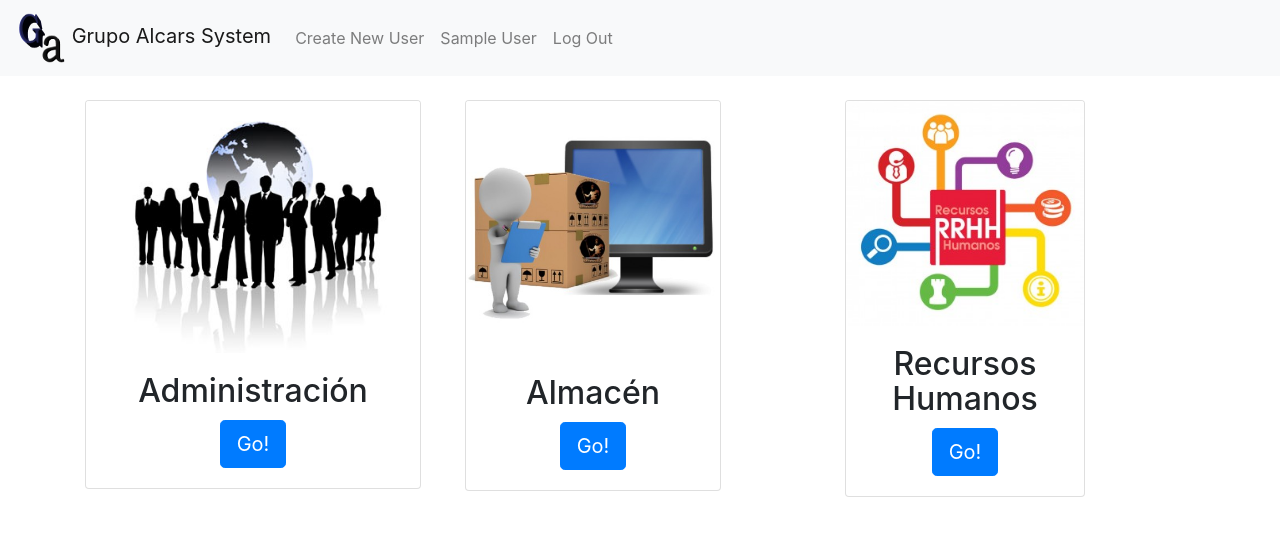
After one commit to vLDemonizer/GA-1, a Django app: page / in a window 1280 px wide. The commit adds this page. Shown: the top 536 px of the page. Run offline with Django 3.2, Linux system fonts and the light colour scheme; the visitor is signed in with stand-in values (Sample User, id 1); parts of the project's set-up code (start-up, migrations or seed data) failed here and were passed over; some libraries are stand-ins or nearby versions.

Commit message:
Re-Routing inventario's login to base app GA

```diff
--- a/GA/GA/settings.py
+++ b/GA/GA/settings.py
@@ -32,8 +32,8 @@ ALLOWED_HOSTS = []
 # Application definition
 
 AUTH_USER_MODEL = 'inventario.User'
-LOGIN_URL = reverse_lazy('inventario:login')
-LOGIN_REDIRECT_URL = reverse_lazy('inventario:home')
+LOGIN_URL = reverse_lazy('login')
+LOGIN_REDIRECT_URL = reverse_lazy('home')
 
 INSTALLED_APPS = [
     'django.contrib.admin',
--- a/GA/GA/urls.py
+++ b/GA/GA/urls.py
@@ -16,8 +16,14 @@ Including another URLconf
 from django.conf.urls import url, include
 from django.contrib import admin
 
+from .views import Login, log_out, HomePage
+
+
 urlpatterns = [
     url(r'^admin/', admin.site.urls),
+    url(r'^log-in$', Login.as_view(), name='login'),
+    url(r'^log-out/$', log_out, name='log-out'),
+    url(r'^$', HomePage.as_view(), name='home'),
     url(r'^inventario/', include('inventario.urls')),
     url(r'^reporte/', include('reporte.urls')),
     url(r'^rrhh/', include('rrhh.urls')),
--- /dev/null
+++ b/GA/GA/views.py
@@ -0,0 +1,56 @@
+import json
+import os
+
+from django.http import JsonResponse
+from django.core import serializers
+from django.shortcuts import render, HttpResponse, redirect
+from django.contrib.auth import login, authenticate, logout
+from django.contrib.auth.decorators import login_required
+from django.contrib.auth.mixins import LoginRequiredMixin
+from django.contrib.auth.views import LoginView
+from django.views.generic import TemplateView, FormView, ListView
+
+from django.urls import reverse_lazy
+
+
+from GA import settings
+
+
+from inventario.forms import  LoginForm
+
+from inventario.models import User
+from inventario.code_generator import generate_full_code, create_codes_file
+
+class Login(FormView):
+    form_class = LoginForm
+    template_name = 'inventario/user/login.html'
+    success_url = reverse_lazy('home')
+    redirect_field_name = 'redirect_to'
+    redirect_authenticated_user = True
+
+    def get(self, request, *args, **kwargs):
+        if request.user.is_authenticated:
+            return redirect(reverse_lazy('inventario:home'))
+
+        return super(Login, self).get(request, *args, **kwargs)
+
+    def form_valid(self, form):
+        username = form.cleaned_data['username']
+        password = form.cleaned_data['password']
+        user = authenticate(username=username, password=password)
+        if user is not None:
+            login(self.request, user)
+            return super(Login, self).form_valid(form)
+        else:
+            form.add_error('username', 'No user found')
+            return super(Login, self).form_invalid(form)
+
+class HomePage(LoginRequiredMixin, TemplateView):
+    template_name = 'home.html'
+    login_url = reverse_lazy('login')
+
+
+@login_required
+def log_out(request):
+    logout(request)
+    return redirect(reverse_lazy('login'))
--- a/GA/inventario/urls.py
+++ b/GA/inventario/urls.py
@@ -2,15 +2,13 @@ from django.conf.urls import url
 from .views import (
     UserCreate, MoveInCreate, MoveOutView, ProductClassCreate,
     ProductClassList, LandingPage, UserCreate, PrintCodes,
-    PriceUpdateView, Login, log_out, make_single_move_out,
+    PriceUpdateView, make_single_move_out,
     get_product_global_stock, get_product_class_details,
     get_products, get_product_stock, generate_file
 )
 
 app_name = 'inventario'
 urlpatterns = [
-    url(r'^$', Login.as_view(), name='login'),
-    url(r'^log-out/$', log_out, name='log-out'),
     url(r'^create-user/$', UserCreate.as_view(), name='user-create'),
     url(r'^home/$', LandingPage.as_view(), name='home'),
     url(r'^product-create/$', ProductClassCreate.as_view(), name='create-product'),
--- /dev/null
+++ b/GA/templates/base.html
@@ -0,0 +1,3 @@
+{% extends 'inventario/layout.html' %}
+
+{% block inventario_stuff %}{% endblock %}
--- /dev/null
+++ b/GA/templates/home.html
@@ -0,0 +1,41 @@
+{% extends 'base.html' %}
+{% load staticfiles %}
+
+{% block content %}
+<br />
+<!-- Cards Items -->
+<div class="row text-center">
+
+  <div class="col">
+    <div class="card" style="width: 21rem;">
+      <img class="card-img-top" src="{% static 'img/admin.jpg' %}" alt="Card image cap">
+      <div class="card-body">
+        <h2 class="card-title">Administraci&oacute;n</h2>
+        <a class="btn btn-primary btn-lg" href="#">Go!</a>
+      </div>
+    </div>
+  </div>
+
+  <div class="col">
+    <div class="card" style="width: 16rem;">
+      <img class="card-img-top" src="{% static 'img/almacen.jpg' %}" alt="Card image cap">
+      <div class="card-body">
+        <h2 class="card-title">Almac&eacute;n</h2>
+        <a class="btn btn-primary btn-lg" href="{% url 'inventario:home' %}">Go!</a>
+      </div>
+    </div>
+  </div>
+
+  <div class="col">
+    <div class="card" style="width: 15rem;">
+      <img class="card-img-top" src="{% static 'img/rh.jpg' %}" alt="Card image cap">
+      <div class="card-body">
+        <h2 class="card-title">Recursos Humanos</h2>
+        <a class="btn btn-primary btn-lg" href="{% url 'rrhh:index' %}">Go!</a>
+      </div>
+    </div>
+  </div>
+
+</div>
+    <!-- Cards Items -->
+{% endblock %}
--- a/GA/templates/inventario/layout.html
+++ b/GA/templates/inventario/layout.html
@@ -8,11 +8,12 @@
     <link rel="stylesheet" href="{% static 'css/styles.css' %}">
     {% block extra_styles %}{% endblock %}
   </head>
+  <title>Grupo Alcars De Venezuela</title>
   <body>
     {% block raw_content %}
     {% if request.user.is_superuser %}
     <nav class="navbar navbar-expand-lg navbar-light bg-light">
-      <a class="navbar-brand active" href="{% url 'inventario:home' %}">
+      <a class="navbar-brand active" href="{% url 'home' %}">
         <img  src="{% static 'img/GAT.png' %}" alt="Card image cap" width="50px" height="50px" alt="">
         Grupo Alcars System
       </a>
@@ -21,6 +22,7 @@
       </button>
       <div class="collapse navbar-collapse" id="navbarNavDropdown">
         <ul class="navbar-nav">
+          {% block inventario_stuff %}
           <li class="nav-item dropdown">
             <a class="nav-link dropdown-toggle active" data-toggle="dropdown" href="#" role="button" aria-haspopup="true" aria-expanded="false">Updates</a>
             <div class="dropdown-menu">
@@ -31,6 +33,7 @@
           <li class="nav-item active">
             <a class="nav-link" href="{% url 'inventario:print-product-codes' %}">Print Product Codes <span class="sr-only">(current)</span></a>
           </li>
+          {% endblock %}
           {% if request.user.admin %}
           <li class="nav-item">
             <a class="nav-link" href="{% url 'inventario:user-create' %}">Create New User </a>
@@ -41,7 +44,7 @@
               <a class="nav-link" href="#">{{request.user.first_name}} {{request.user.last_name}} </a>
             </li>
             <li class="nav-item">
-              <a class="nav-link" href="{% url 'inventario:log-out' %}">Log Out</a>
+              <a class="nav-link" href="{% url 'log-out' %}">Log Out</a>
             </li>
           {% endif %}
         </ul>
@@ -83,7 +86,7 @@
               <a class="nav-link" href="#">{{request.user.first_name}} {{request.user.last_name}} </a>
             </li>
             <li class="nav-item">
-              <a class="nav-link" href="{% url 'inventario:log-out' %}">Salir</a>
+              <a class="nav-link" href="{% url 'log-out' %}">Salir</a>
             </li>
           {% endif %}
         </ul>
```
Also changed, not shown: GA/inventario/views.py (+8 -37 lines), GA/static/img/admin.jpg (added), GA/static/img/almacen.jpg (added), GA/static/img/rh.jpg (added).
